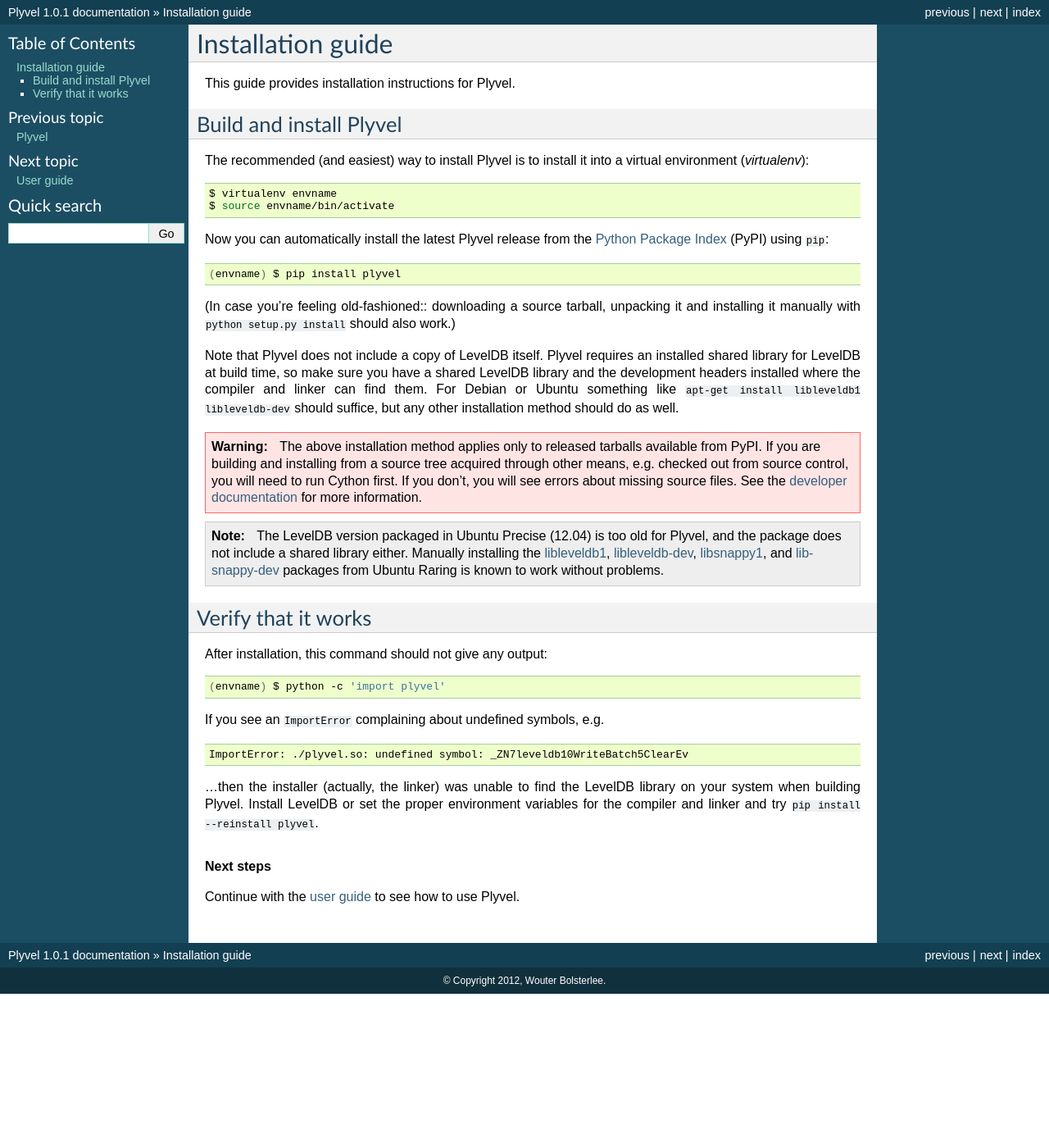
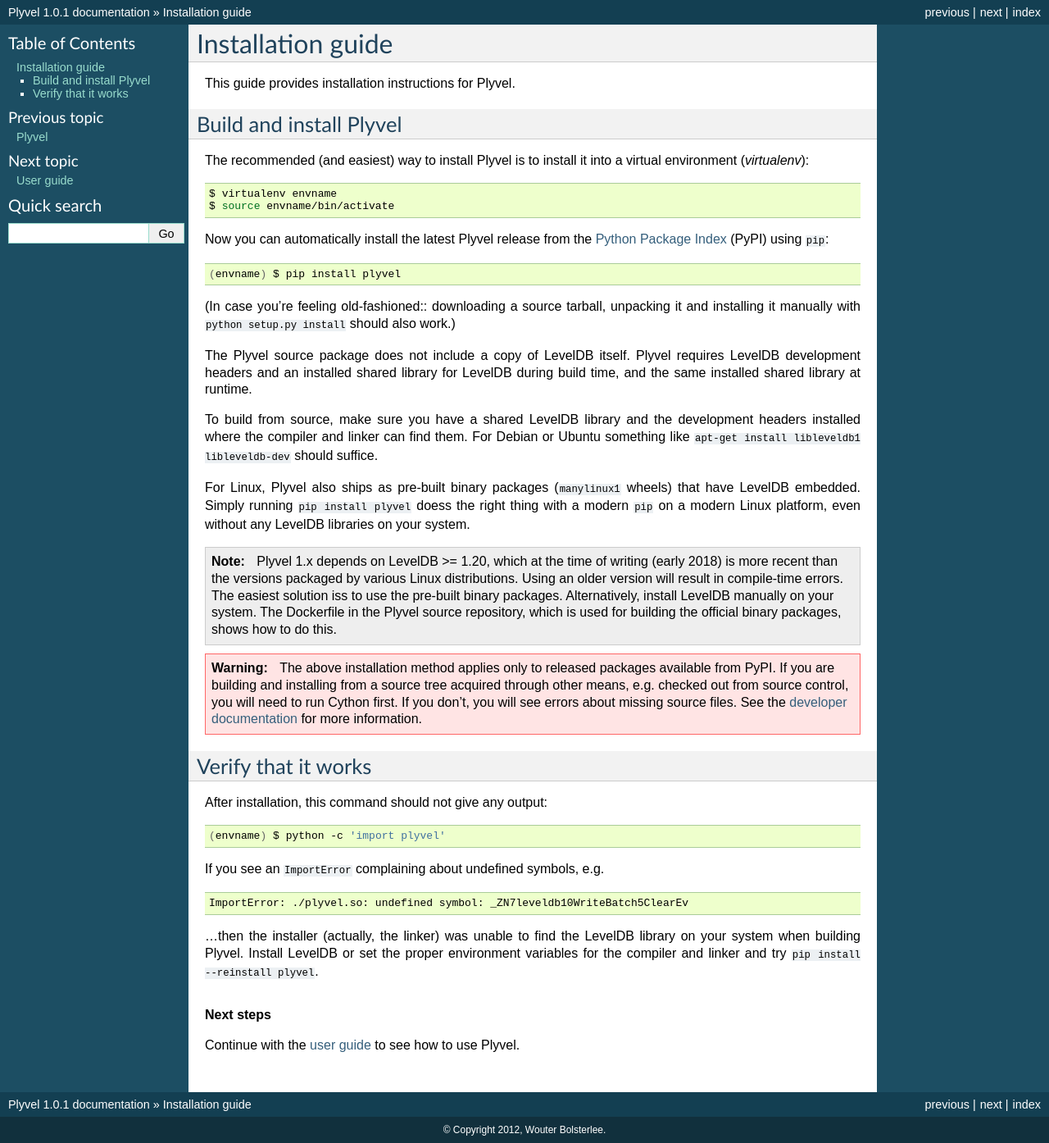
Before and after one commit to wbolster/plyvel, a Sphinx documentation site: the page built from doc/installation.rst, in a window 1280 px wide. Shown: the whole page at 82% size. Built offline with Sphinx 7.4.7, drawn with Linux system fonts in a browser that asks for light colours; before the commit the page ends 1212 px from its top, so only the background shows below that.

Commit message:
update installation instructions in readme

```diff
--- a/doc/installation.rst
+++ b/doc/installation.rst
@@ -25,32 +25,41 @@
 it and installing it manually with ``python setup.py install`` should also
 work.)
 
-Note that Plyvel does not include a copy of LevelDB itself. Plyvel requires an
-installed shared library for LevelDB at build time, so make sure you have a
-shared LevelDB library and the development headers installed where the compiler
-and linker can find them. For Debian or Ubuntu something like ``apt-get install
-libleveldb1 libleveldb-dev`` should suffice, but any other installation method
-should do as well.
+The Plyvel source package does not include a copy of LevelDB itself.
+Plyvel requires LevelDB development headers and an installed shared
+library for LevelDB during build time, and the same installed shared
+library at runtime.
+
+To build from source, make sure you have a shared LevelDB library and
+the development headers installed where the compiler and linker can
+find them. For Debian or Ubuntu something like ``apt-get install
+libleveldb1 libleveldb-dev`` should suffice.
+
+For Linux, Plyvel also ships as pre-built binary packages
+(``manylinux1`` wheels) that have LevelDB embedded. Simply running
+``pip install plyvel`` doess the right thing with a modern ``pip`` on
+a modern Linux platform, even without any LevelDB libraries on your
+system.
+
+.. note::
+
+   Plyvel 1.x depends on LevelDB >= 1.20, which at the time of writing
+   (early 2018) is more recent than the versions packaged by various
+   Linux distributions. Using an older version will result in
+   compile-time errors. The easiest solution iss to use the pre-built
+   binary packages. Alternatively, install LevelDB manually on your
+   system. The Dockerfile in the Plyvel source repository, which is
+   used for building the official binary packages, shows how to do
+   this.
 
 .. warning::
 
-   The above installation method applies only to released tarballs available
+   The above installation method applies only to released packages available
    from PyPI. If you are building and installing from a source tree acquired
    through other means, e.g. checked out from source control, you will need to
    run Cython first. If you don't, you will see errors about missing source
    files. See the :doc:`developer documentation <developer>` for more
    information.
-
-.. note::
-
-   The LevelDB version packaged in Ubuntu Precise (12.04) is too old for Plyvel,
-   and the package does not include a shared library either. Manually installing
-   the
-   `libleveldb1 <http://packages.ubuntu.com/search?keywords=libleveldb1>`_,
-   `libleveldb-dev <http://packages.ubuntu.com/search?keywords=libleveldb-dev>`_,
-   `libsnappy1 <http://packages.ubuntu.com/search?keywords=libsnappy1>`_, and
-   `libsnappy-dev <http://packages.ubuntu.com/search?keywords=libsnappy-dev>`_
-   packages from Ubuntu Raring is known to work without problems.
 
 
 Verify that it works
```
